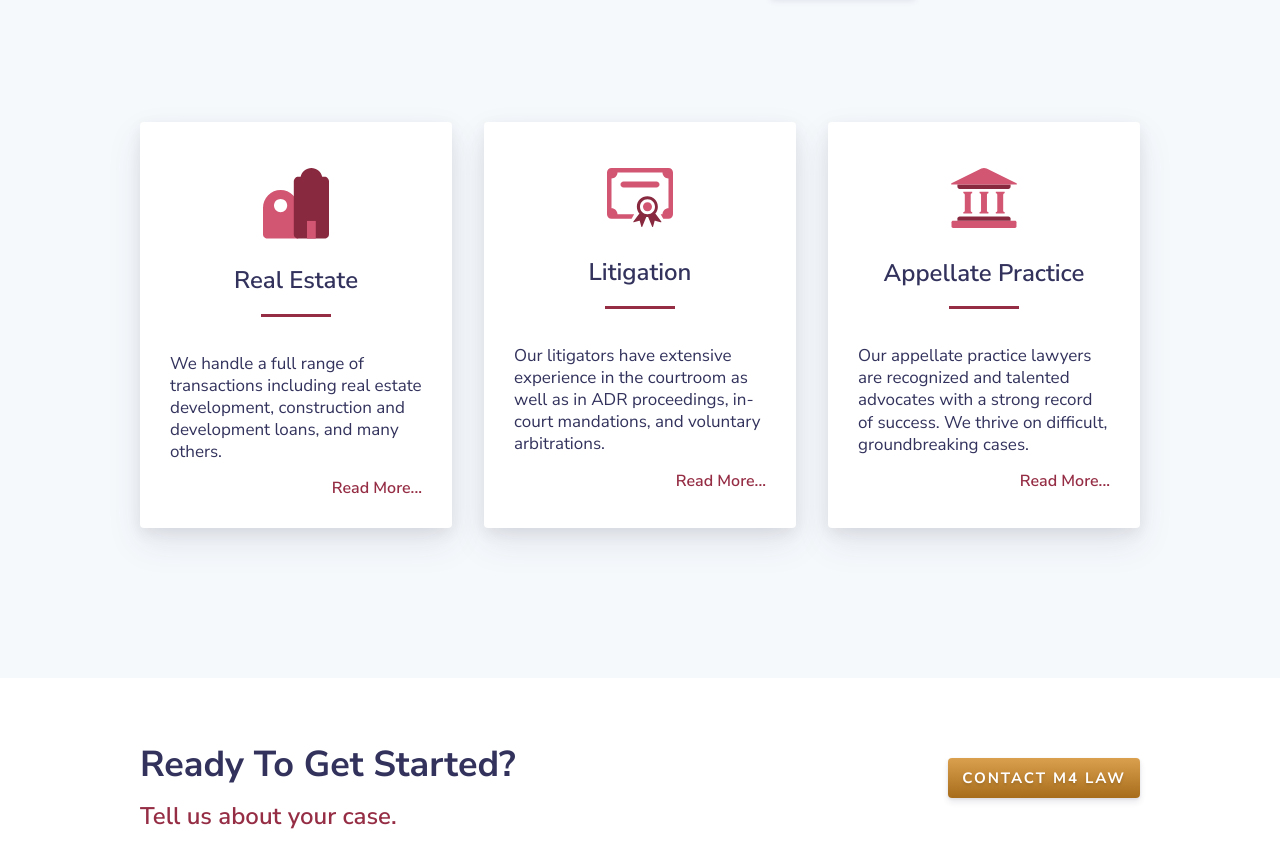
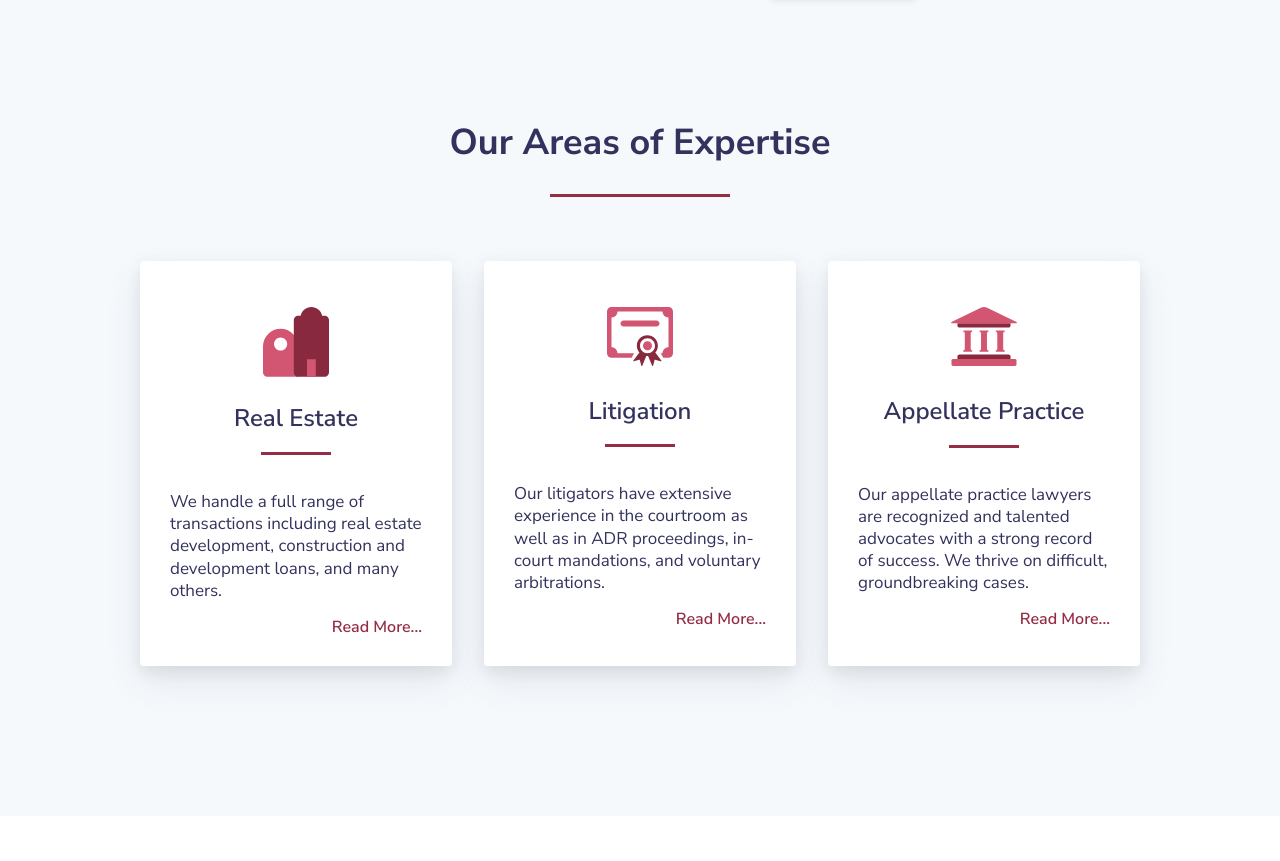
Before and after one commit to austinaf/m4law, a website: page public/index.html in a window 1280 px wide. Shown: the part 1672-2533 px from the top of the page. Drawn offline with Linux system fonts and the light colour scheme.

Commit message:
areas heading

```diff
--- a/public/index.html
+++ b/public/index.html
@@ -62,6 +62,10 @@
 
   <section id="focusareas">
     <div class="container-lg">
+      <div class="areas-header">
+        <h2 class="commonheading">Our Areas of Expertise</h2>
+        <span class="headingborder"></span>
+      </div>
       <div class="areas">
         <div class="area">
           <img src="../src/img/icons/real_estate.svg" alt="Real Estate" class="area-icon">
--- a/src/css/style.css
+++ b/src/css/style.css
@@ -261,6 +261,25 @@ a {
   margin-top: 150px;
 }
 
+.areas-header {
+  margin-bottom: 4em;
+  text-align: center;
+  display: flex;
+  flex-direction: column;
+}
+
+.areas-header > .headingborder {
+  width: 180px;
+}
+
+.areas-header > .commonheading {
+  margin-top: 0;
+}
+
+.areas-header > .commonheading::after {
+  content: none;
+}
+
 .areas {
   display: grid;
   grid-template-columns: 1fr 1fr 1fr;
```
